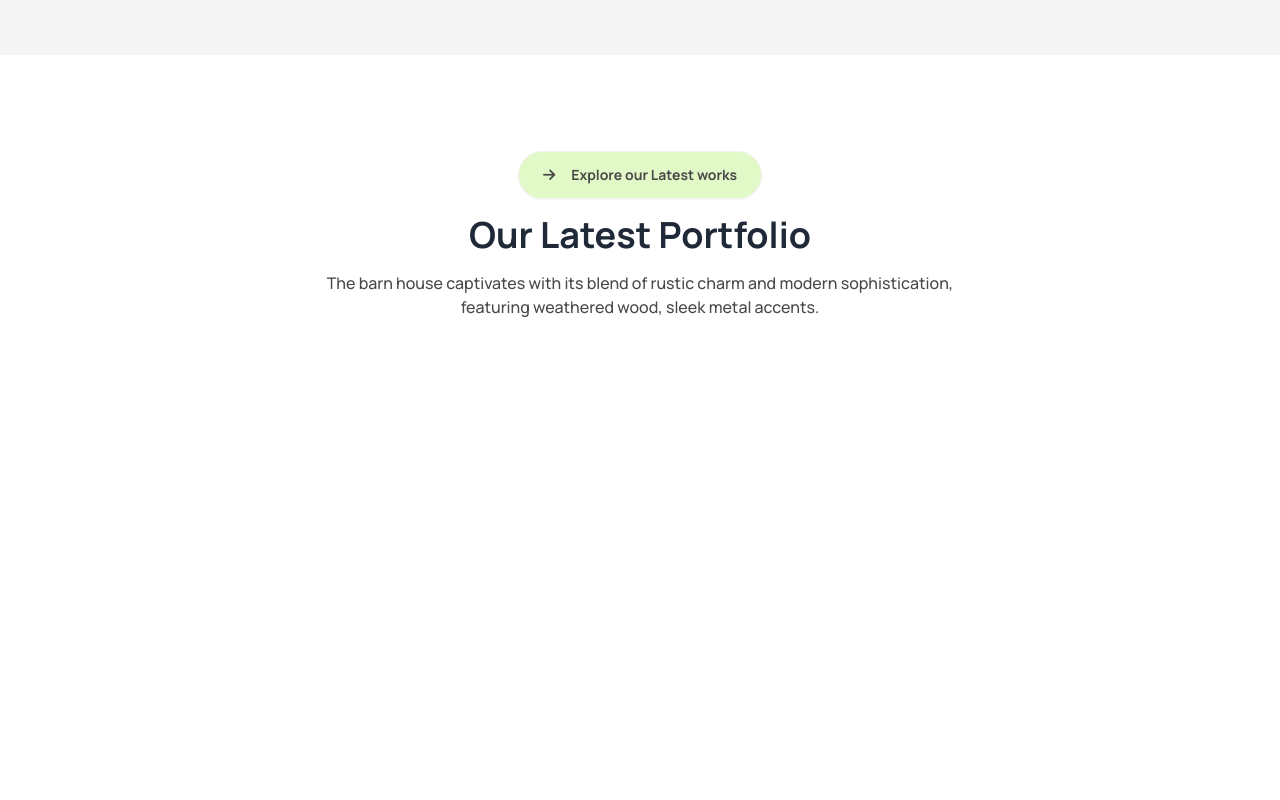
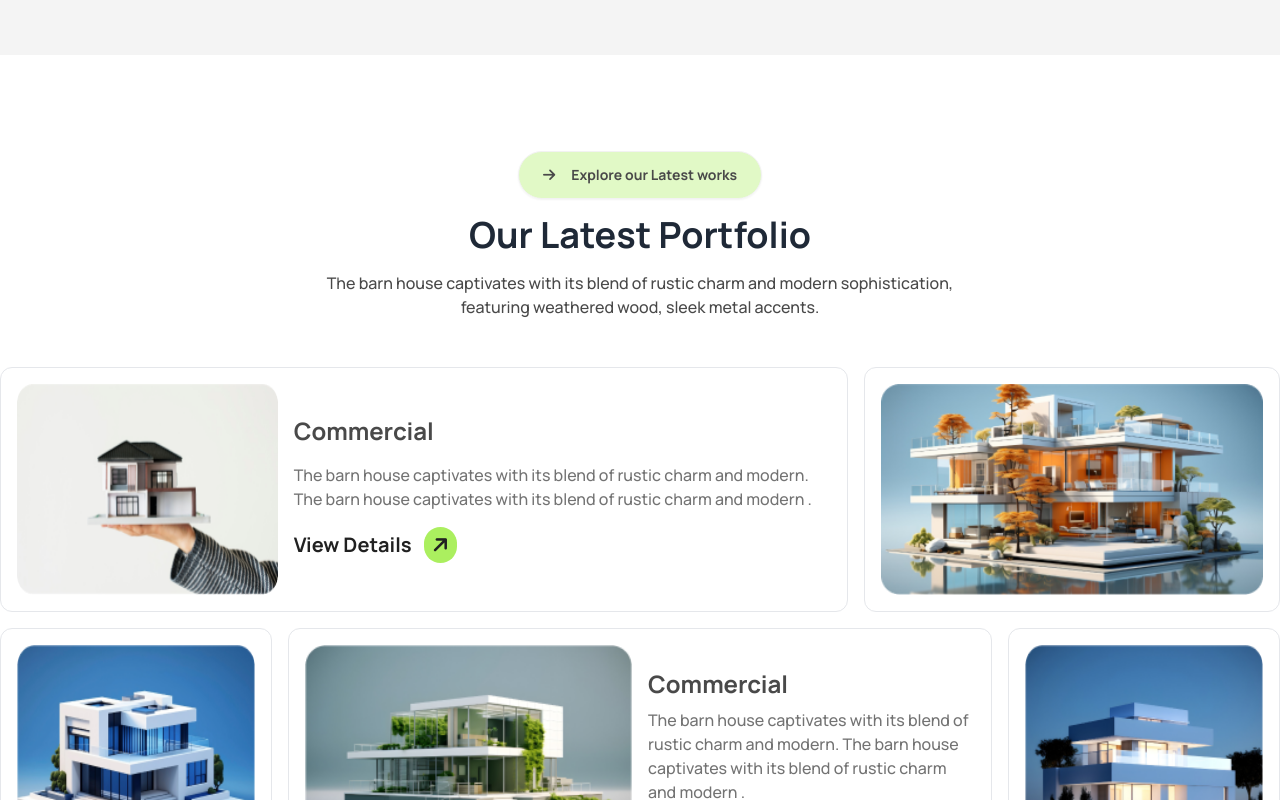
Before and after one commit to FajilatulJunnat/Rinterio, a plain HTML site: page index.html in a window 1280 px wide. Shown: the part 2000-2800 px from the top of the page. Before the commit the page ends 2319 px from the top, so only its background shows below. Drawn offline with nearby package versions, Linux system fonts and the light colour scheme.

Commit message:
portfolio part done

```diff
--- a/index.html
+++ b/index.html
@@ -97,7 +97,7 @@
         A barn house of this design has a striking appearance
       </h1>
       <p class="font-medium text-primary-color2 lg:w-3/4 text-sm lg:text-base px-1 lg:px-0">The barn house captivates with its blend of rustic charm and modern sophistication, featuring weathered wood, sleek metal accents, and large windows that flood the space with natural light.</p>
-      <a class="btn bg-[#acef5f90]  rounded-3xl w-full lg:w-auto">Book Consult  <div class="bg-[#ABEF5F] rounded-full"><i class="fa-solid fa-arrow-right  -rotate-45 p-2"></i></div> </a>
+      <a class="btn bg-[#acef5f90]  rounded-3xl w-full lg:w-auto">View Details <div class="bg-[#ABEF5F] rounded-full"><i class="fa-solid fa-arrow-right  -rotate-45 p-2"></i></div> </a>
     </div>
    </section>
   </section>
@@ -179,7 +179,8 @@
       </section>
     </section>
       <!-- Our Latest Portfolio -->
-      <div class="text-center bg-white flex flex-col items-center space-y-4 pt-12 lg:pt-24">
+       <section class="lg:bg-white py-12 lg:py-24">
+      <div class="text-center flex flex-col items-center space-y-4 pb-6 lg:pb-12 ">
         <a class="btn bg-[#acef5f5b]  text-primary-color2 rounded-3xl font-bold">
           <i class="fa-solid fa-arrow-right p-2"></i>Explore our Latest works  <div class="bg-[#ABEF5F] rounded-full"></div> </a>
           <h2 class="font-bold text-center text-2xl lg:text-4xl ">
@@ -188,7 +189,43 @@
           <p class="lg:w-2/4 w-full font-medium text-primary-color2 text-center text-sm lg:text-base ">The barn house captivates with its blend of rustic charm and
             modern sophistication, featuring weathered wood, sleek metal accents.</p>
        </div>
+       <!-- portfilo card -->
+       <section class="container mx-auto">
+        <div class="grid grid-cols-1 lg:grid-cols-9 gap-4">
+          <div class="lg:col-span-6 grid lg:grid-cols-3 grid-cols-1 items-center p-4 border rounded-xl gap-4 bg-white">
+            <img class="h-full w-full lg:w-auto"  src="./images/img1.png" alt="">
+            <div class="lg:col-span-2 space-y-4">
+              <h4 class="font-bold text-2xl text-primary-color2">Commercial</h4>
+              <p class="text-primary-color3 font-medium">The barn house captivates with its blend of rustic charm and modern. The barn house captivates with its blend of rustic charm and modern .</p>
+              <a href="#" class="flex items-center bg-transparent border-0 shadow-none font-bold text-xl  text-primary-color1">View Details <div class="bg-[#ABEF5F] ml-3 rounded-full"><i class="fa-solid fa-arrow-right  -rotate-45 p-2"></i></div> </a>
+            </div>
 
+          </div>
+          <div class="lg:col-span-3 border p-4 bg-white rounded-xl">
+            <img class="w-full" src="./images/img2.png" alt="">
+          </div>
+          <div class="lg:hidden border p-4 bg-white rounded-xl">
+            <img class="w-full" src="./images/img5.png" alt="">
+          </div>
+          <div class="lg:col-span-2 border p-4 bg-white rounded-xl order-4 lg:order-3">
+            <img class="h-full w-full" src="./images/img3.png" alt="">
+          </div>
+          <div class="lg:col-span-5 border gap-4 p-4 bg-white rounded-xl grid lg:grid-cols-2 grid-cols-1 items-center order-3 lg:4">
+            <img class=" w-full" src="./images/img4.png" alt="">
+
+            <div class=" space-y-2 ">
+              <h4 class="font-bold text-2xl text-primary-color2">Commercial</h4>
+              <p class="text-primary-color3 font-medium">The barn house captivates with its blend of rustic charm and modern. The barn house captivates with its blend of rustic charm and modern .</p>
+              <a href="#" class="flex items-center bg-transparent border-0 shadow-none font-bold text-xl  text-primary-color1">View Details <div class="bg-[#ABEF5F] ml-3 rounded-full"><i class="fa-solid fa-arrow-right  -rotate-45 p-2"></i></div> </a>
+            </div>
+          </div>
+          <div class="lg:col-span-2 border bg-white p-4 rounded-xl order-5">
+            <img class="h-full w-full" src="./images/img5.png" alt="">
+          </div>
+
+        </div>
+       </section>
+      </section>
     </main>
     <footer>
 
```
